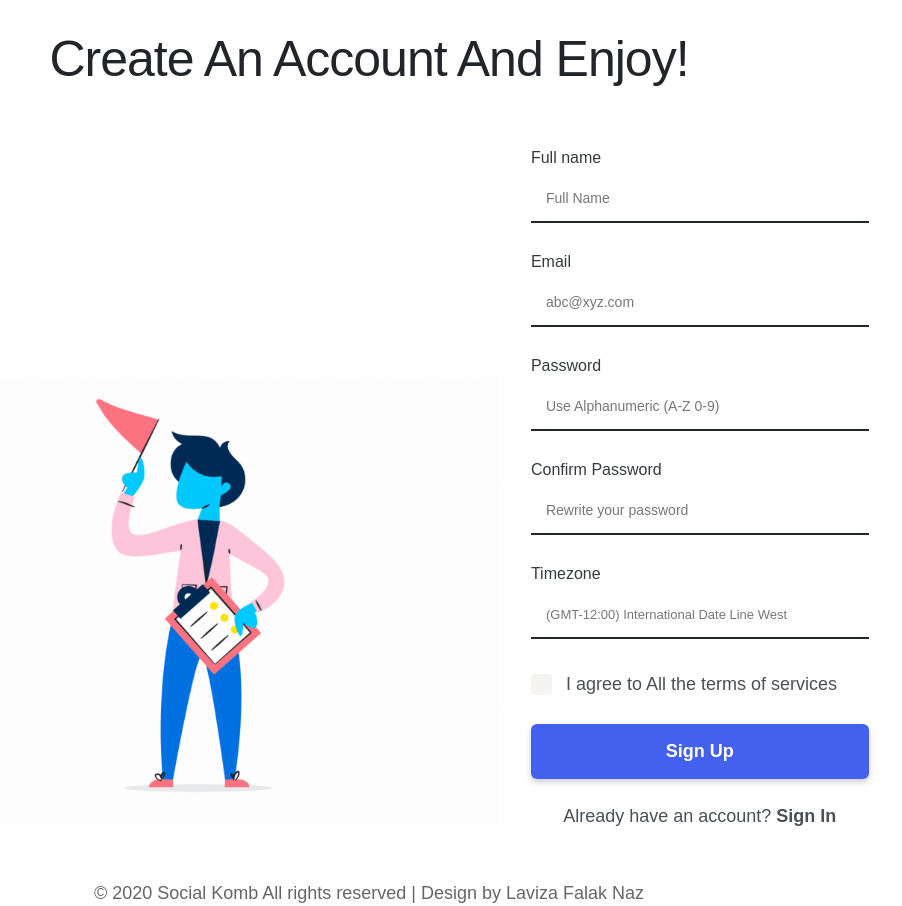
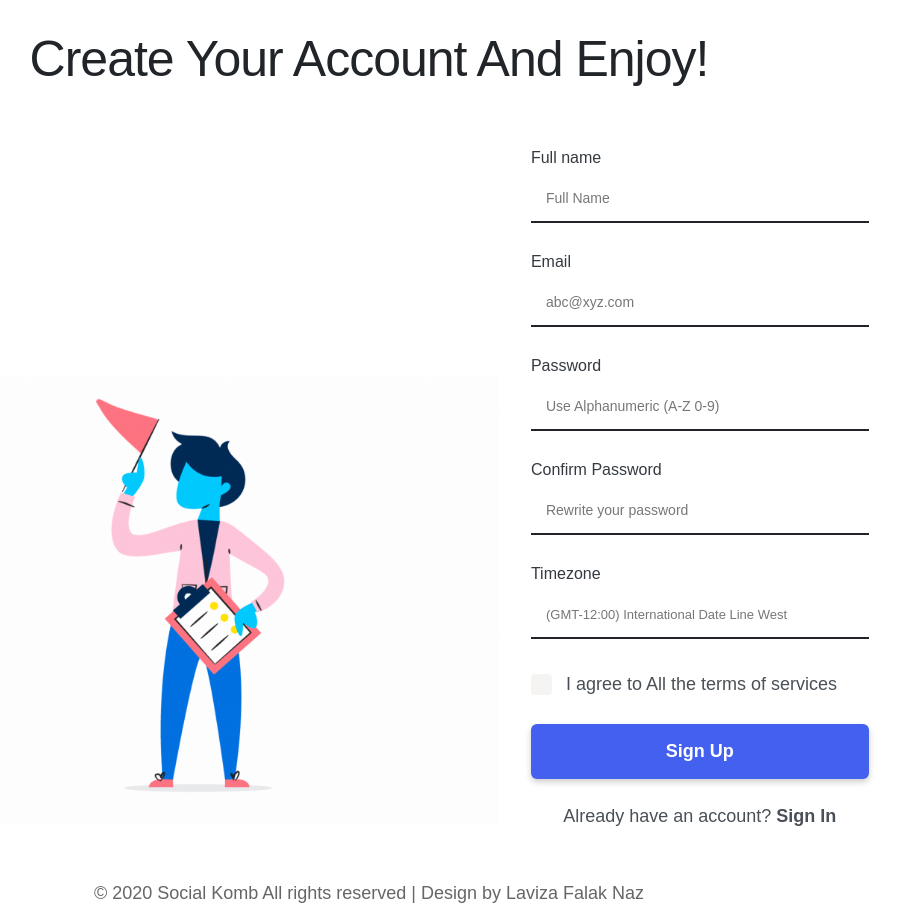
Before and after one commit to LavizaFalakNaz/SigninPage, a plain HTML site: page index.html in a window 1280 px wide. Shown: the whole page, without its empty margins (271-1173 px from the left). Drawn offline with nearby package versions, Linux system fonts and the light colour scheme.

Commit message:
Update index.html

```diff
--- a/index.html
+++ b/index.html
@@ -20,7 +20,7 @@
         <div class="sign-in-form-grid">
             <div class="wrapper">
                 <div class="logo">
-                    <h1><a class="brand-logo" href="index.html"><span>Create an account and Enjoy!</span></a></h1>
+                    <h1><a class="brand-logo" href="index.html"><span>Create your account and Enjoy!</span></a></h1>
                 </div>
                 <div class="workinghny-block-grid">
                     <div class="workinghny-left-img align-end">
```
